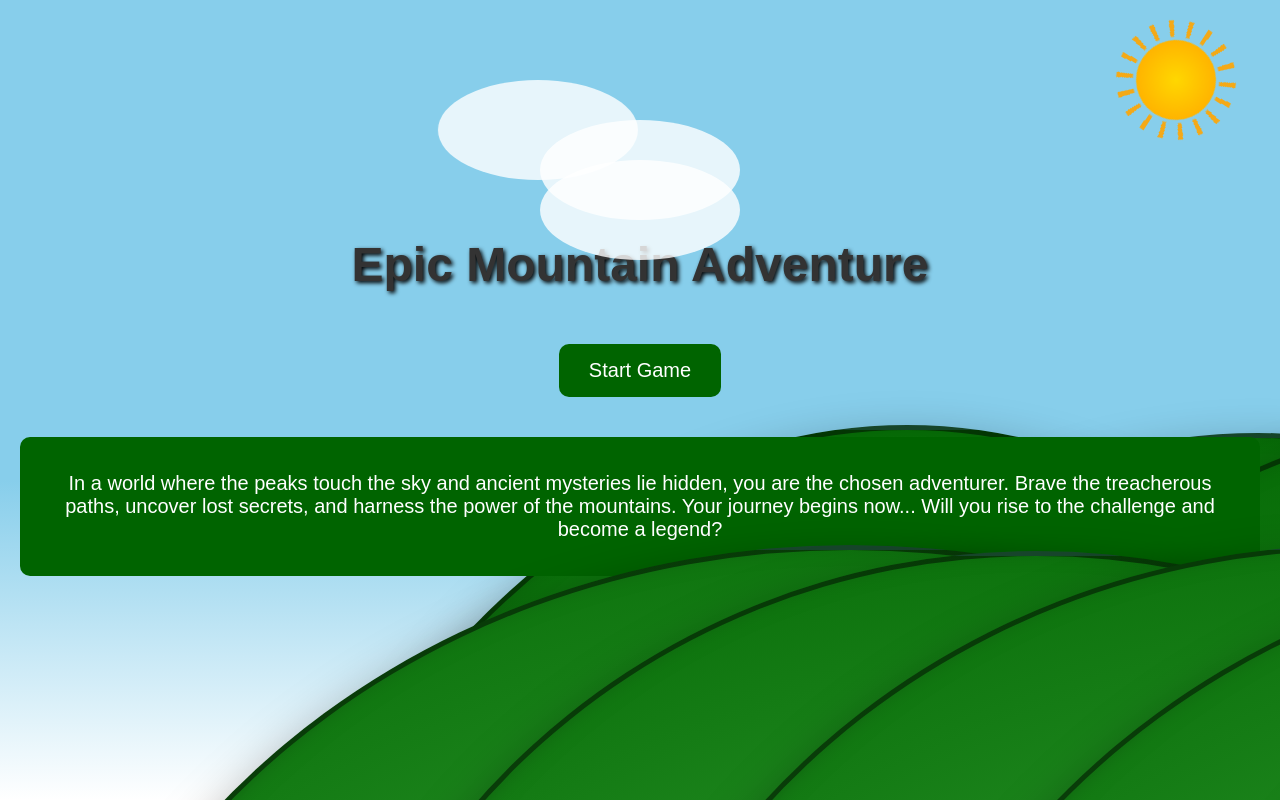
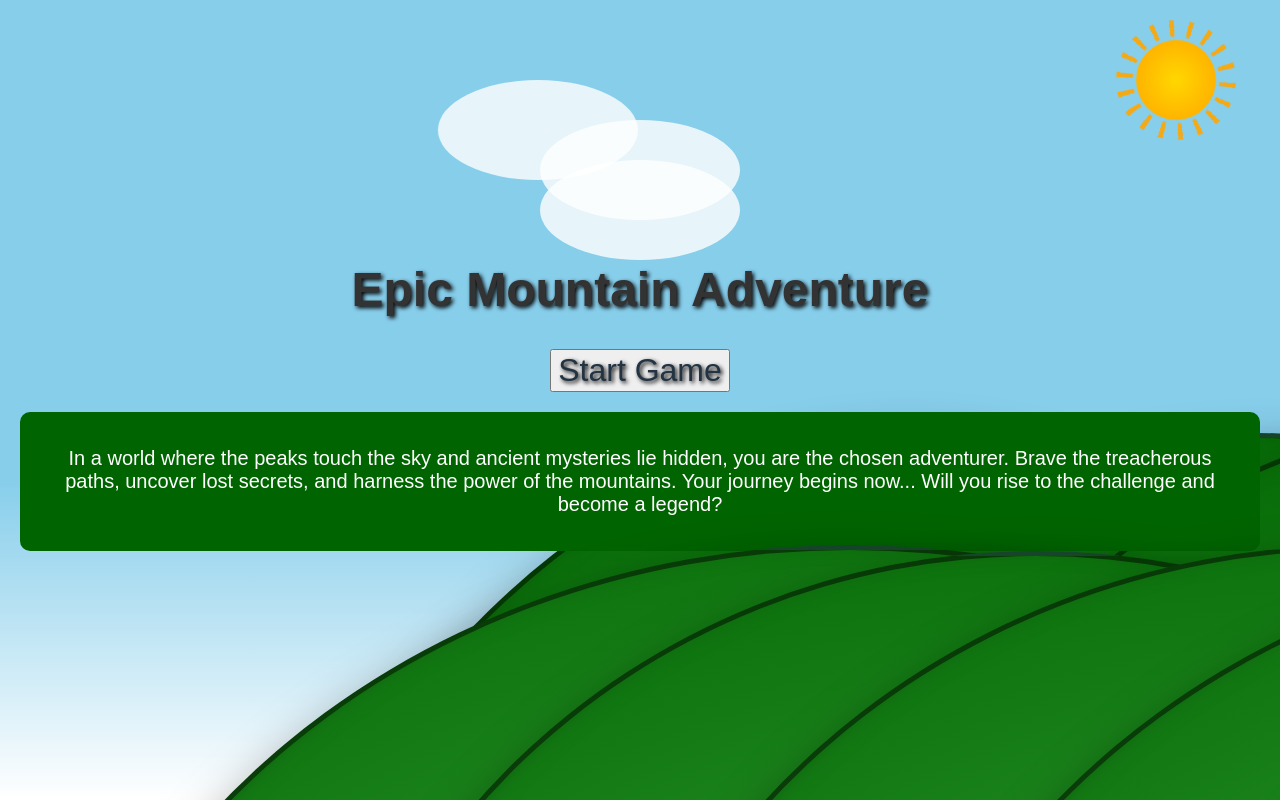
Before and after one commit to pushiscool/tsaecogame2025, a React (Create React App) app: page / in a window 1280 px wide. Built offline with nearby package versions, Linux system fonts and the light colour scheme.

Commit message:
Update HomeScreen.js

```diff
--- a/src/components/HomeScreen.js
+++ b/src/components/HomeScreen.js
@@ -29,7 +29,7 @@ export default function HomeScreen() {
  return (
     <div id="homescreen">
       <h1 className="game-title">Epic Mountain Adventure</h1>
-      <button onClick={startGame} className="start-button">Start Game</button>
+      <button onClick={startGame} className="game-story">Start Game</button>
      <div className="start-button">
         <p>
           In a world where the peaks touch the sky and ancient mysteries lie hidden,
```
